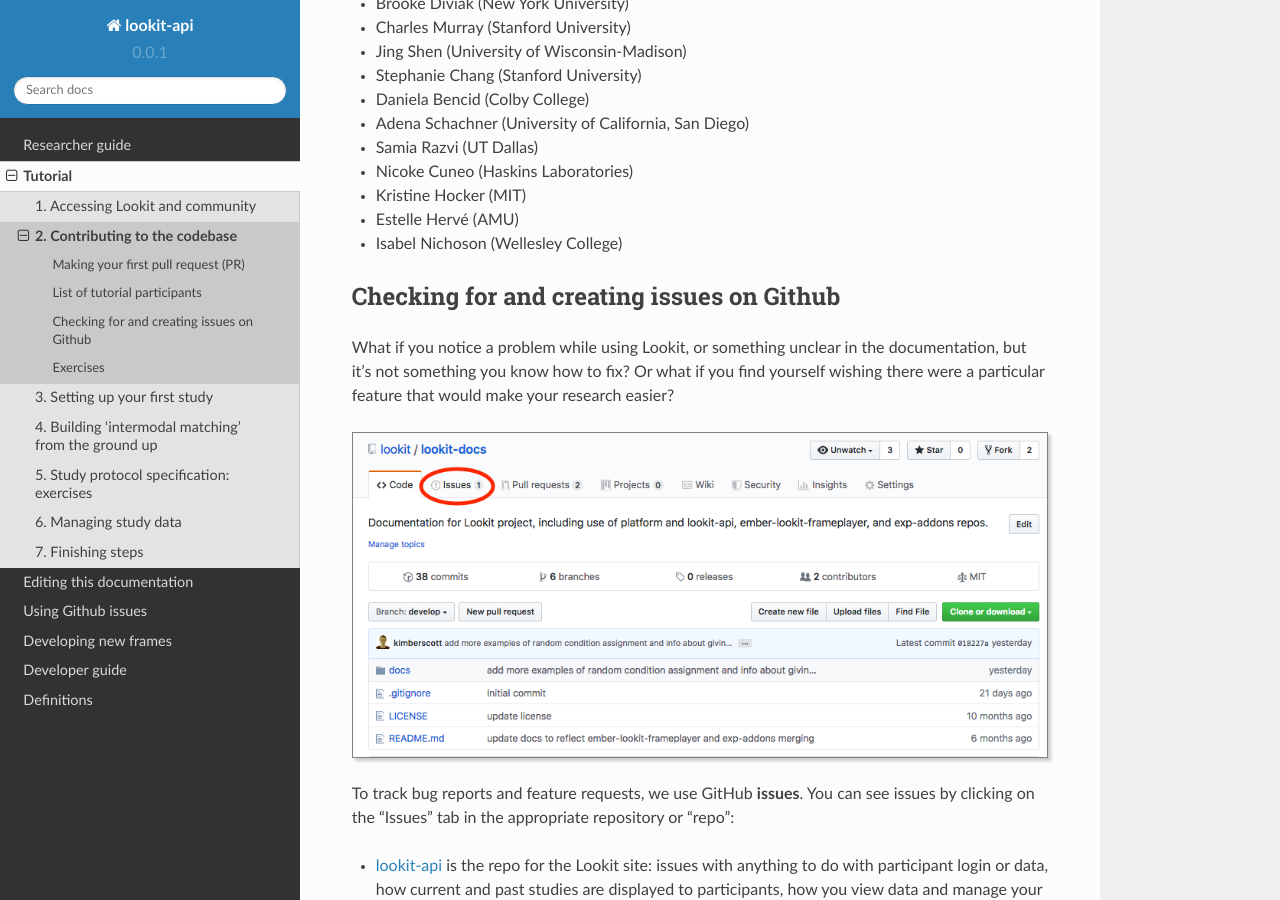
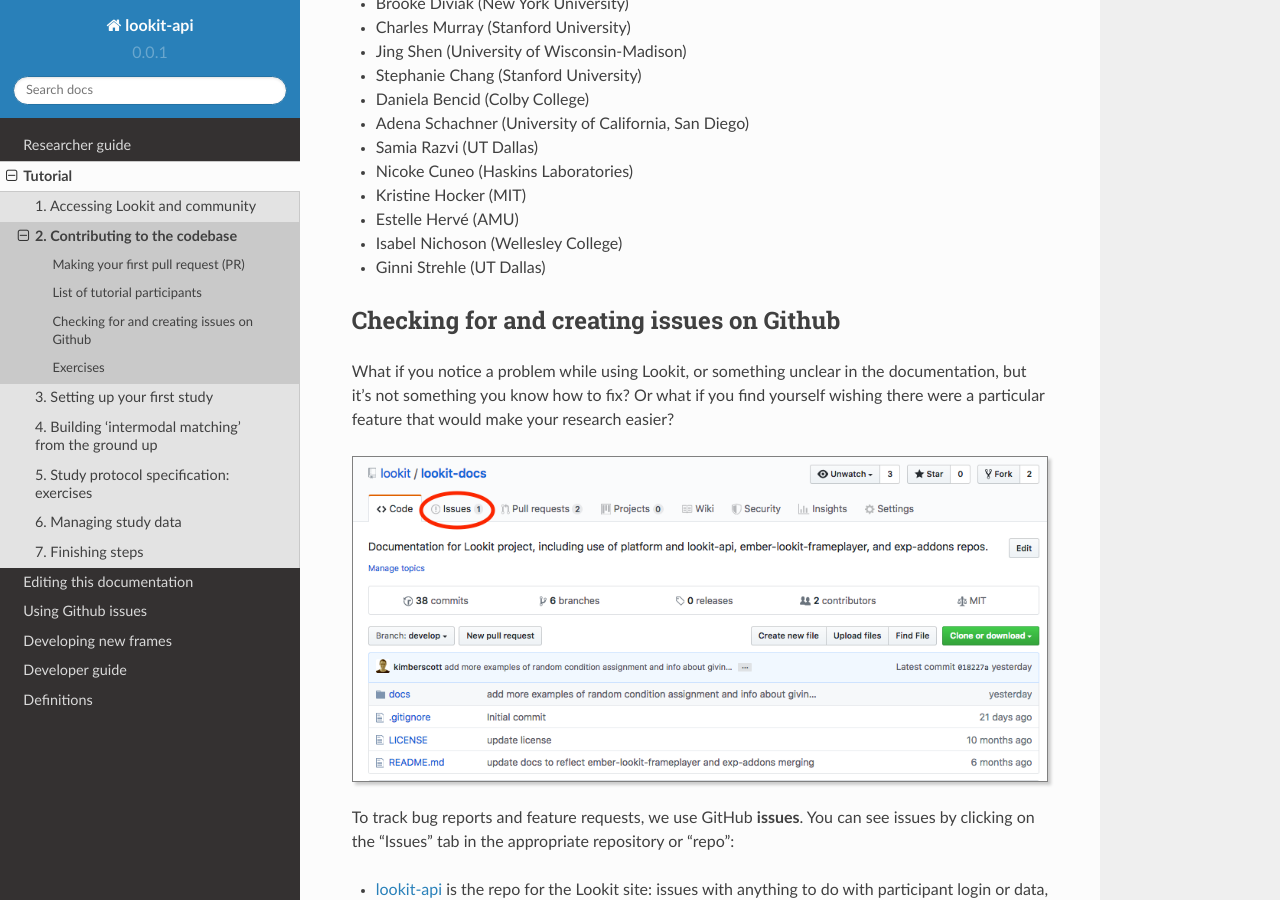
Before and after one commit to lookit/lookit-docs, a Sphinx documentation site: the page built from docs/source/tutorial-contributing.rst, in a window 1280 px wide and 900 px high, scrolled down 4861 px. Built offline with Sphinx 7.4.7 and the Read the Docs theme 2.0.0, drawn with Linux system fonts in a browser that asks for light colours.

Commit message:
Add tutorial participant to list

```diff
--- a/docs/source/tutorial-contributing.rst
+++ b/docs/source/tutorial-contributing.rst
@@ -119,6 +119,7 @@
 - Kristine Hocker (MIT)
 - Estelle Hervé (AMU)
 - Isabel Nichoson (Wellesley College)
+- Ginni Strehle (UT Dallas)
 
 .. _Github issues overview:
 
```
